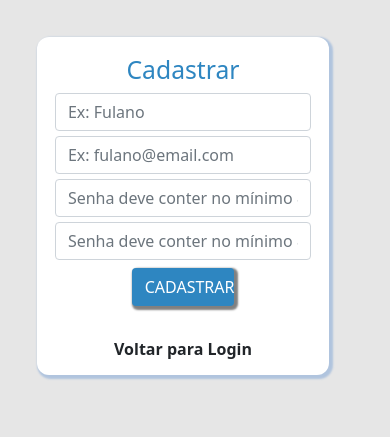
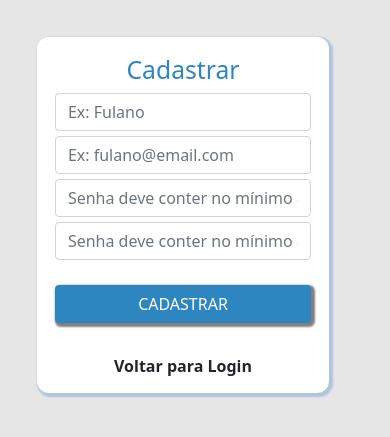
Before and after one commit to JonasMoria/Controle-Sa-das, a PHP site: page /Views/Pages/cadastro.php in a window 390 px wide. Shown: the top 437 px of the page. Run offline with PHP 8.4, Linux system fonts and the light colour scheme; a stand-in replaces the project's code that opens the database connection.

Commit message:
Ajustando Botões login/cadastro

```diff
--- a/Views/Css/cadastro.css
+++ b/Views/Css/cadastro.css
@@ -69,3 +69,10 @@ body {
     transition: 0.5s;
     background-color: green!important;
 }
+
+@media screen and (max-width: 600px) {
+    .button {
+        margin-top: 10%;
+        width: 100%;
+    }
+}
```
Also changed, not shown: Views/Css/index.css (+7 -0 lines).
